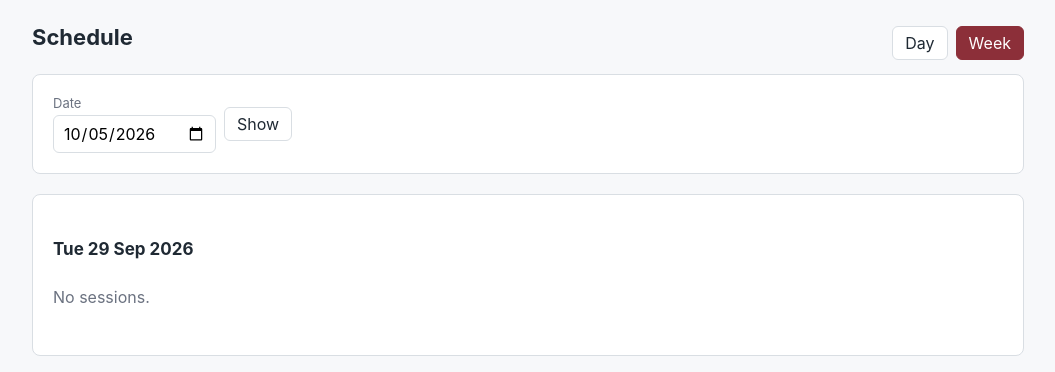
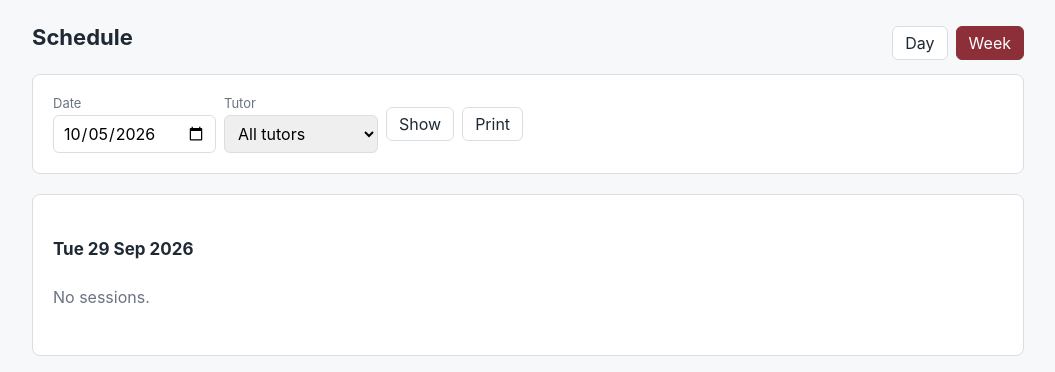
Before and after one commit to Hshenglin/REDGUM_TUTORING, a FastAPI app: page /schedule in a window 1280 px wide. Shown: the part 45-417 px from the top of the page, without its empty margins (112-1167 px from the left). Run offline with FastAPI, Linux system fonts and the light colour scheme; the visitor is signed in with stand-in values (Sample User, id 1).

Commit message:
feat(story-08): filter schedule by tutor, print styles, student sessions link

```diff
--- a/app/static/style.css
+++ b/app/static/style.css
@@ -93,3 +93,11 @@ button.danger { color: var(--warn-ink); }
 .muted { color: var(--muted); }
 .empty { color: var(--muted); padding: 12px 0; }
 .actions { display: flex; gap: 6px; flex-wrap: wrap; }
+
+@media print {
+  .topbar, .filters, .flash, button, .button { display: none !important; }
+  body { background: #fff; }
+  main { max-width: none; margin: 0; padding: 0; }
+  .card { border: none; padding: 0; margin-bottom: 12px; }
+  th, td { border-bottom: 1px solid #999; }
+}
--- a/app/templates/schedule.html
+++ b/app/templates/schedule.html
@@ -5,9 +5,9 @@
   <h1>Schedule</h1>
   <div class="filters">
     <a class="button {% if view == 'day' %}primary{% endif %}"
-       href="/schedule?view=day&date={{ anchor_iso }}">Day</a>
+       href="/schedule?view=day&date={{ anchor_iso }}{% if tutor_id %}&tutor_id={{ tutor_id }}{% endif %}">Day</a>
     <a class="button {% if view == 'week' %}primary{% endif %}"
-       href="/schedule?view=week&date={{ anchor_iso }}">Week</a>
+       href="/schedule?view=week&date={{ anchor_iso }}{% if tutor_id %}&tutor_id={{ tutor_id }}{% endif %}">Week</a>
   </div>
 </div>
 <form method="get" action="/schedule" class="filters card">
@@ -16,7 +16,17 @@
     <label for="date">Date</label>
     <input type="date" id="date" name="date" value="{{ anchor_iso }}">
   </div>
+  <div class="field" style="margin:0">
+    <label for="tutor_id">Tutor</label>
+    <select id="tutor_id" name="tutor_id">
+      <option value="">All tutors</option>
+      {% for t in tutors %}
+        <option value="{{ t.id }}" {% if tutor_id == (t.id | string) %}selected{% endif %}>{{ t.name }}</option>
+      {% endfor %}
+    </select>
+  </div>
   <button type="submit">Show</button>
+  <button type="button" onclick="window.print()">Print</button>
 </form>
 {% for day, day_sessions in days %}
   <section class="card">
--- a/app/templates/students/list.html
+++ b/app/templates/students/list.html
@@ -34,7 +34,8 @@
       <td>{{ s.contact_name }}<br><span class="muted">{{ s.contact_phone }}</span></td>
       <td>{{ s.subjects or '—' }}</td>
       <td><span class="status status-{{ s.status }}">{{ s.status.title() }}</span></td>
-      <td class="actions">
+       <td class="actions">
+        <a class="button" href="/students/{{ s.id }}/sessions">Sessions</a>
         <a class="button" href="/students/{{ s.id }}/edit">Edit</a>
         <form class="inline" method="post" action="/students/{{ s.id }}/status">
           <input type="hidden" name="status" value="{{ 'INACTIVE' if s.status == 'ACTIVE' else 'ACTIVE' }}">
```
Also changed, not shown: app/routers/views.py (+7 -3 lines), tests/test_schedule.py (+11 -0 lines), tests/test_students.py (+2 -1 lines).
